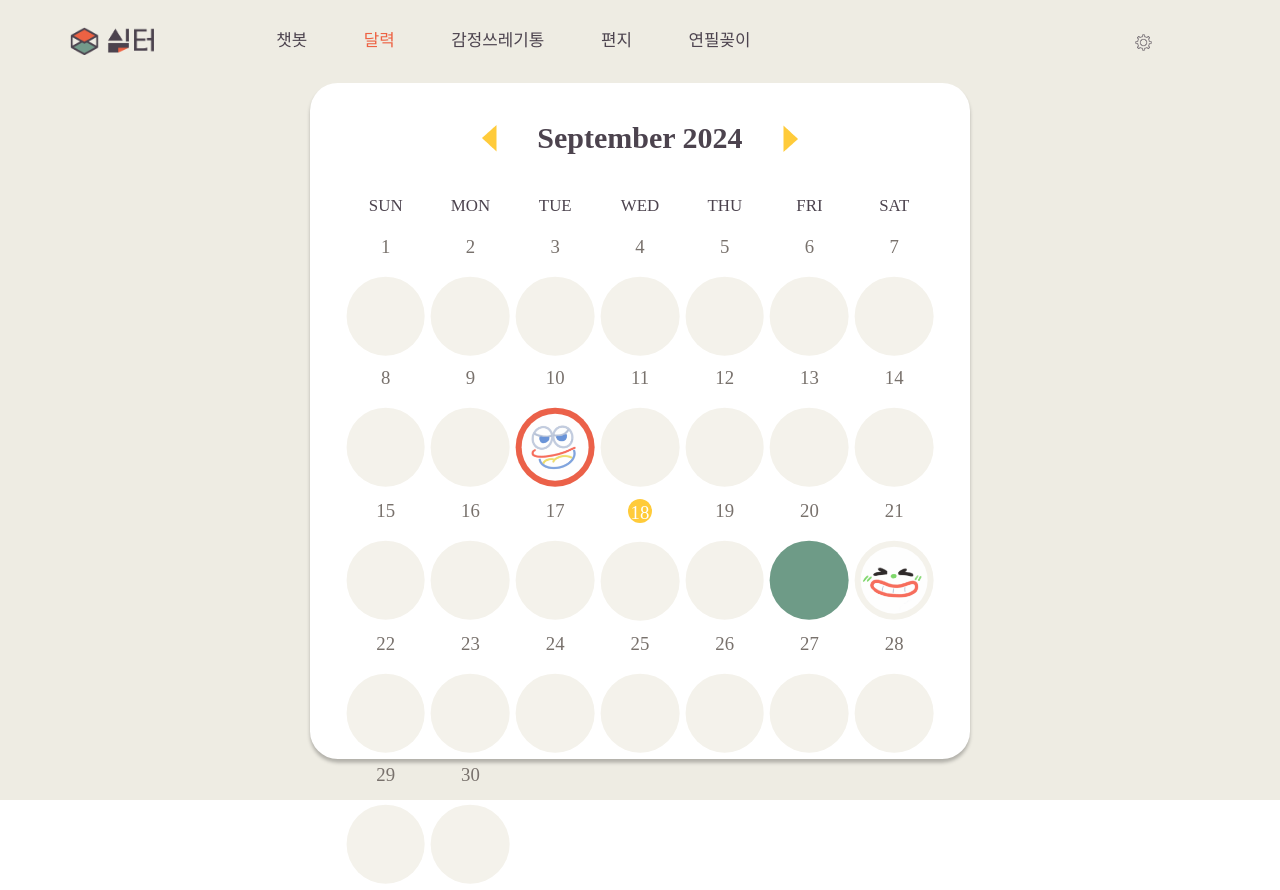
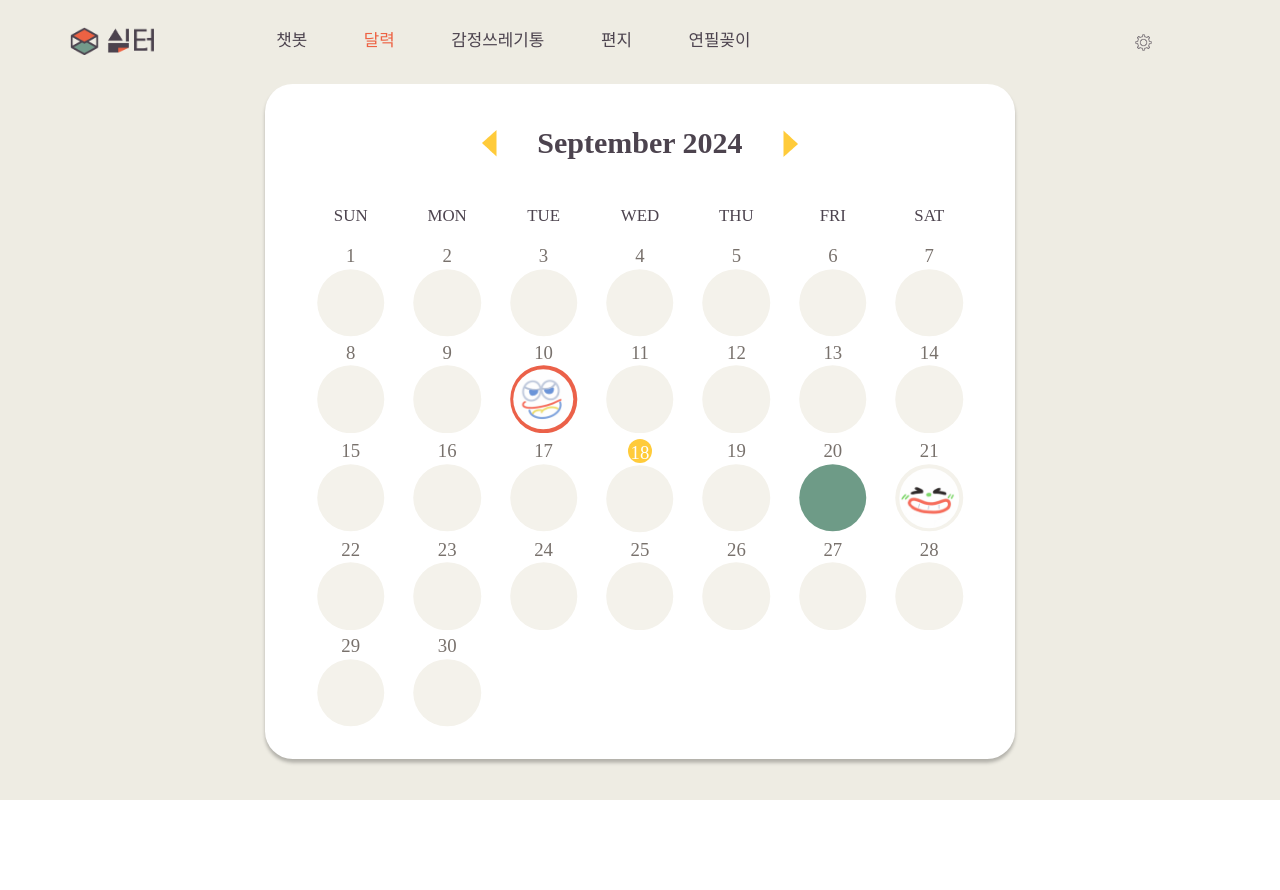
Before and after one commit to git1uv/client, a React (Create React App) app: page /calendar in a window 1280 px wide. After the commit the page ends 800 px from the top, so only its background shows below. Built offline with nearby package versions, Linux system fonts and the light colour scheme.

Commit message:
style: 홈 반응형 수정

```diff
--- a/src/components/Calendar/CustomCalendar.style.js
+++ b/src/components/Calendar/CustomCalendar.style.js
@@ -5,19 +5,31 @@ import "../../../node_modules/react-calendar/dist/Calendar.css";
 export const StyledCalendarWrapper = styled.div`
   display: flex;
   justify-content: center;
-  align-items: center;
-  width: 51.5vw;
-  height: 84.5vh;
+  align-items: center
   position: relative;
-  @media screen and (min-width: 769px) {
-    margin-top: 5.3vh;
-  }
-  @media (min-width: 769px) and (max-width: 1023px){
-    width: 80%;
-  }
   @media screen and (max-width: 768px) {
     height: 87vh;
     width: 100%;
+  }
+  @media (min-width: 769px) and (max-width: 1023px){
+    width: 70rem;
+    height: 60rem;
+    margin-top: 5.3vh;
+  }
+  @media (min-width: 1024px) and (max-width: 1440px){
+    width: 50rem;
+    height: 45rem;
+    margin-top: 5.3vh;
+  }
+  @media (min-width: 1441px) and (max-width: 1600px){
+    width: 50rem;
+    height: 43rem;
+    margin-top: 5.3vh;
+  }
+  @media (min-width: 1601px) {
+    width: 60rem;
+    height: 55rem;
+    margin-top: 5.3vh;
   }
 
   }
@@ -105,6 +117,7 @@ export const StyledCalendarWrapper = styled.div`
     display: inline-block;
     width: 1.6rem;
     height: 1.6rem;
+    align-items: center;
     text-align: center;
     @media (max-width: 430px) {
       line-height: 20px;
@@ -141,16 +154,16 @@ export const StyledCalendarWrapper = styled.div`
       padding: 0.5rem 0 7rem;
     }
     @media (min-width: 1024px) and (max-width: 1200px) {
-      padding: 0.5rem 0 7.5rem;
+      padding: 0.5rem 0 4.5rem;
     }
     @media (min-width: 1201px) and (max-width: 1440px) {
-      padding: 0.4rem 0 7rem;
+      padding: 0.4rem 0 4.7rem;
     }
     @media (min-width: 1441px) and (max-width: 1600px) {
-      padding: 0.2rem 0 7.5rem;
+      padding: 0.2rem 0 4.5rem;
     }
     @media (min-width: 1601px) {
-      padding: 0.4rem 0 7rem;
+      padding: 0.4rem 0 6.5rem;
     }
   }
 
@@ -180,17 +193,21 @@ export const StyledEmotion = styled.div`
     width: 5.5rem;
     height: 5.5rem;
   }
-  @media (min-width: 769px) and (max-width: 1200px) {
+  @media (min-width: 769px) and (max-width: 1023px) {
     width: 4.25rem;
     height: 4.25rem;
   }
+  @media (min-width: 1024px) and (max-width: 1200px) {
+    width: 3.75rem;
+    height: 3.75rem;
+  }
   @media (min-width: 1201px) and (max-width: 1440px) {
-    width: 4.5rem;
-    height: 4.5rem;
+    width: 4rem;
+    height: 4rem;
   }
   @media (min-width: 1441px) and (max-width: 1600px) {
-    width: 5.25rem;
-    height: 5.25rem;
+    width: 3.5rem;
+    height: 3.5rem;
   }
   @media (min-width: 1601px) {
     width: 5.5rem;
@@ -222,19 +239,19 @@ export const Circle = styled.div`
     top: 60%;
   }
   @media (min-width: 1024px) and (max-width: 1200px) {
-    width: 5rem;
-    height: 5rem;
-    top: 60%;
+    width: 4.25rem;
+    height: 4.25rem;
+    top: 65%;
   }
   @media (min-width: 1201px) and (max-width: 1440px) {
-    width: 5.25rem;
-    height: 5.25rem;
+    width: 4.5rem;
+    height: 4.5rem;
     top: 65%;
   }
   @media (min-width: 1441px) and (max-width: 1600px) {
-    width: 6rem;
-    height: 6rem;
-    top: 60%;
+    width: 4rem;
+    height: 4rem;
+    top: 65%;
   }
   @media (min-width: 1601px) {
     width: 6.25rem;
```
